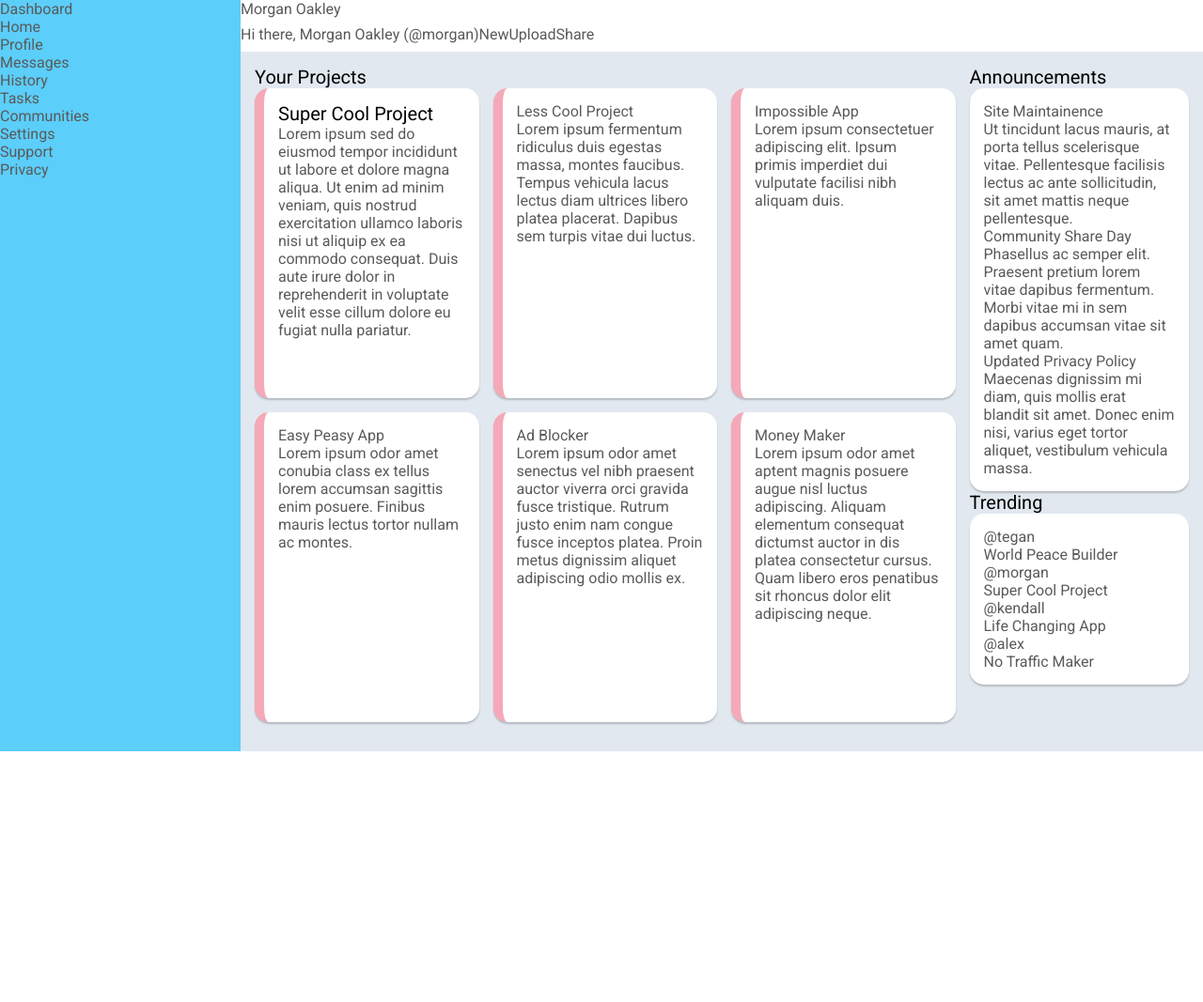
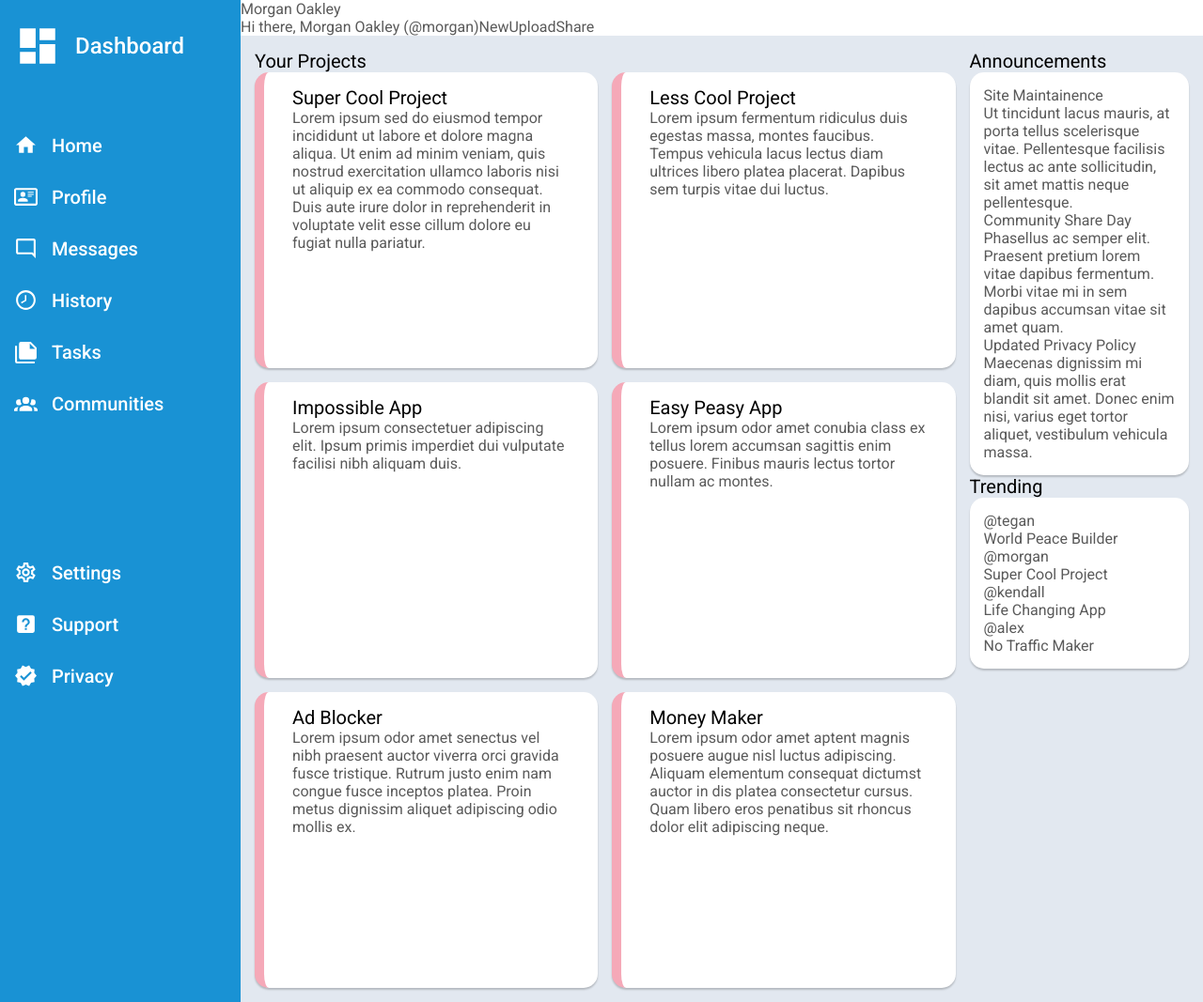
Before and after one commit to eris6/admindashboard, a plain HTML site: page index.html in a window 1280 px wide. Shown: the whole page at 94% size. Before the commit the page ends 800 px from the top, so only its background shows below. Drawn offline with Linux system fonts and the light colour scheme.

Commit message:
Add icons and complete sidebar layout/styling

```diff
--- a/index.html
+++ b/index.html
@@ -26,17 +26,51 @@
 
         </div>
         <div class="sidebar">
-            <div class="dashboard">Dashboard</div>
-            <div class="home">Home</div>
-            <div class="Profile">Profile</div>
-            <div class="messages">Messages</div>
-            <div class="history">History</div>
-            <div class="tasks">Tasks</div>
-            <div class="communities">Communities</div>
-            <div class="settings">Settings</div>
-            <div class="support">Support</div>
-            <div class="privacy">Privacy</div>
-        </div>
+            <div class="dashboard">
+                <img src="./icons/view-dashboard.svg" class="white-image" alt="icon of four squares reprenting a dashboard" width="50px" height="auto">
+                <div class="dashboard-header">Dashboard</div>
+            </div>
+            <div class="first-set-buttons">
+                <div class="home">
+                    <img src="./icons/home.svg" class="white-image" alt="icon of a house" width="25px" height="auto">
+                    <div class="dashboard-button">Home</div>
+                </div>
+                <div class="profile">
+                    <img src="./icons/card-account-details-outline.svg" class="white-image" alt="icon of driver's license or id" width="25px" height="auto">
+                    <div class="dashboard-button">Profile</div>
+                </div>
+                <div class="messages">
+                    <img src="./icons/message-reply-outline.svg" class="white-image" alt="icon of message bubble" width="25px" height="auto">
+                    <div class="dashboard-button">Messages</div>
+                </div>
+                <div class="history">
+                    <img src="./icons/clock-time-eight-outline.svg" class="white-image" alt="icon of clock with hands showing it is 8 o'clock" width="25px" height="auto">
+                    <div class="dashboard-button">History</div>
+                </div>
+                <div class="tasks">
+                    <img src="./icons/note-multiple.svg" class="white-image" alt="icon of pages stacked on top of each other" width="25px" height="auto">
+                    <div class="dashboard-button">Tasks</div> </div>
+                <div class="communities">
+                    <img src="./icons/account-group.svg" class="white-image" alt="icon of three people" width="25px" height="auto">
+                    <div class="dashboard-button">Communities</div>
+                </div>
+            </div>
+
+            <div class="second-set-buttons">
+                <div class="settings">
+                    <img src="./icons/cog-outline.svg" class="white-image" alt="icon of cog" width="25px" height="auto">
+                    <div class="dashboard-button">Settings</div> </div>
+                <div class="support">
+                    <img src="./icons/help-box.svg" class="white-image" alt="icon of box with a question mark on it" width="25px" height="auto">
+                    <div class="dashboard-button">Support</div> </div>
+                <div class="privacy">
+                    <img src="./icons/check-decagram.svg" class="white-image" alt="icon of a check mark inside a decagram" width="25px" height="auto">
+                    <div class="dashboard-button">Privacy</div> </div>
+            </div>
+
+            </div>
+
+
 
         <div class="main-container">
             <div class="your-projects">
@@ -49,23 +83,23 @@
                         <p>Lorem ipsum sed do eiusmod tempor incididunt ut labore et dolore magna aliqua. Ut enim ad minim veniam, quis nostrud exercitation ullamco laboris nisi ut aliquip ex ea commodo consequat. Duis aute irure dolor in reprehenderit in voluptate velit esse cillum dolore eu fugiat nulla pariatur.</p>
                     </div>
                     <div class="card">
-                        Less Cool Project
+                        <div class="main-content-header">Less Cool Project</div>
                         <p>Lorem ipsum fermentum ridiculus duis egestas massa, montes faucibus. Tempus vehicula lacus lectus diam ultrices libero platea placerat. Dapibus sem turpis vitae dui luctus.</p>
                     </div>
                     <div class="card">
-                        Impossible App
+                        <div class="main-content-header">Impossible App</div>
                         <p>Lorem ipsum consectetuer adipiscing elit. Ipsum primis imperdiet dui vulputate facilisi nibh aliquam duis. </p>
                     </div>
                     <div class="card">
-                        Easy Peasy App
+                        <div class="main-content-header">Easy Peasy App</div>
                         <p>Lorem ipsum odor amet conubia class ex tellus lorem accumsan sagittis enim posuere. Finibus mauris lectus tortor nullam ac montes.</p>
                     </div>
                     <div class="card">
-                        Ad Blocker
+                        <div class="main-content-header">Ad Blocker</div>
                         <p>Lorem ipsum odor amet senectus vel nibh praesent auctor viverra orci gravida fusce tristique. Rutrum justo enim nam congue fusce inceptos platea. Proin metus dignissim aliquet adipiscing odio mollis ex.</p>
                     </div>
                     <div class="card">
-                        Money Maker
+                        <div class="main-content-header">Money Maker</div>
                         <p>Lorem ipsum odor amet aptent magnis posuere augue nisl luctus adipiscing. Aliquam elementum consequat dictumst auctor in dis platea consectetur cursus. Quam libero eros penatibus sit rhoncus dolor elit adipiscing neque. </p>
                     </div>
                 </div>
--- a/styles.css
+++ b/styles.css
@@ -21,7 +21,9 @@
 }
 
 .sidebar{
-    background-color: #5BCEFA;
+    background-color: #1992d4;
+    display: grid;
+    grid-template-rows: 1fr 5fr 5fr;
     grid-row: 1/3;
 }
 
@@ -40,7 +42,7 @@
 
 .all-cards{
     display: grid;
-    grid-template-columns: repeat(auto-fit, minmax(200px, 1fr));
+    grid-template-columns: repeat(auto-fit, minmax(300px, 1fr));
     gap: 15px;
 }
 
@@ -49,7 +51,9 @@
 }
 
 .card{
-    padding: 15px;
+    padding-top: 15px;
+    padding-left: 30px;
+    padding-right: 30px;
     background-color: white;
     border-radius: 15px;
     height: 300px;
@@ -77,8 +81,46 @@
     display: flex;
 }
 
-
-
 .bottom-header-row{
     display: flex;
 }
+
+
+.dashboard, .home, .profile, .messages, .history, .tasks, .communities, .settings, .support, .privacy{
+    display: flex;
+    align-items: center;
+    justify-content: start;
+    padding: 15px;
+    gap: 15px;
+}
+
+.dashboard-header{
+    color: white;
+    font-size: 24px;
+    font-weight: 500;
+}
+
+
+
+
+.home, .profile, .messages, .history, .tasks, .communities, .settings, .support, .privacy{
+    display: flex;
+}
+
+.home{
+    margin-top: 30px;
+}
+
+
+.communities{
+    margin-bottom: 50px;
+}
+
+.dashboard-button{
+    color: white;
+    font-size: 20px;
+    font-weight: 500;
+}
+.white-image{
+    filter: invert(96%) sepia(96%) saturate(0%) hue-rotate(101deg) brightness(106%) contrast(104%);
+}
```
Also changed, not shown: icons/account-group.svg (added), icons/card-account-details-outline.svg (added), icons/check-decagram.svg (added), icons/clock-time-eight-outline.svg (added), icons/cog-outline.svg (added), icons/eye-plus-outline.svg (added), icons/help-box.svg (added), icons/history.svg (added), icons/home.svg (added), icons/message-reply-outline.svg (added), icons/note-multiple.svg (added), icons/star-plus-outline.svg (added), icons/view-dashboard-outline.svg (added), icons/view-dashboard.svg (added).
